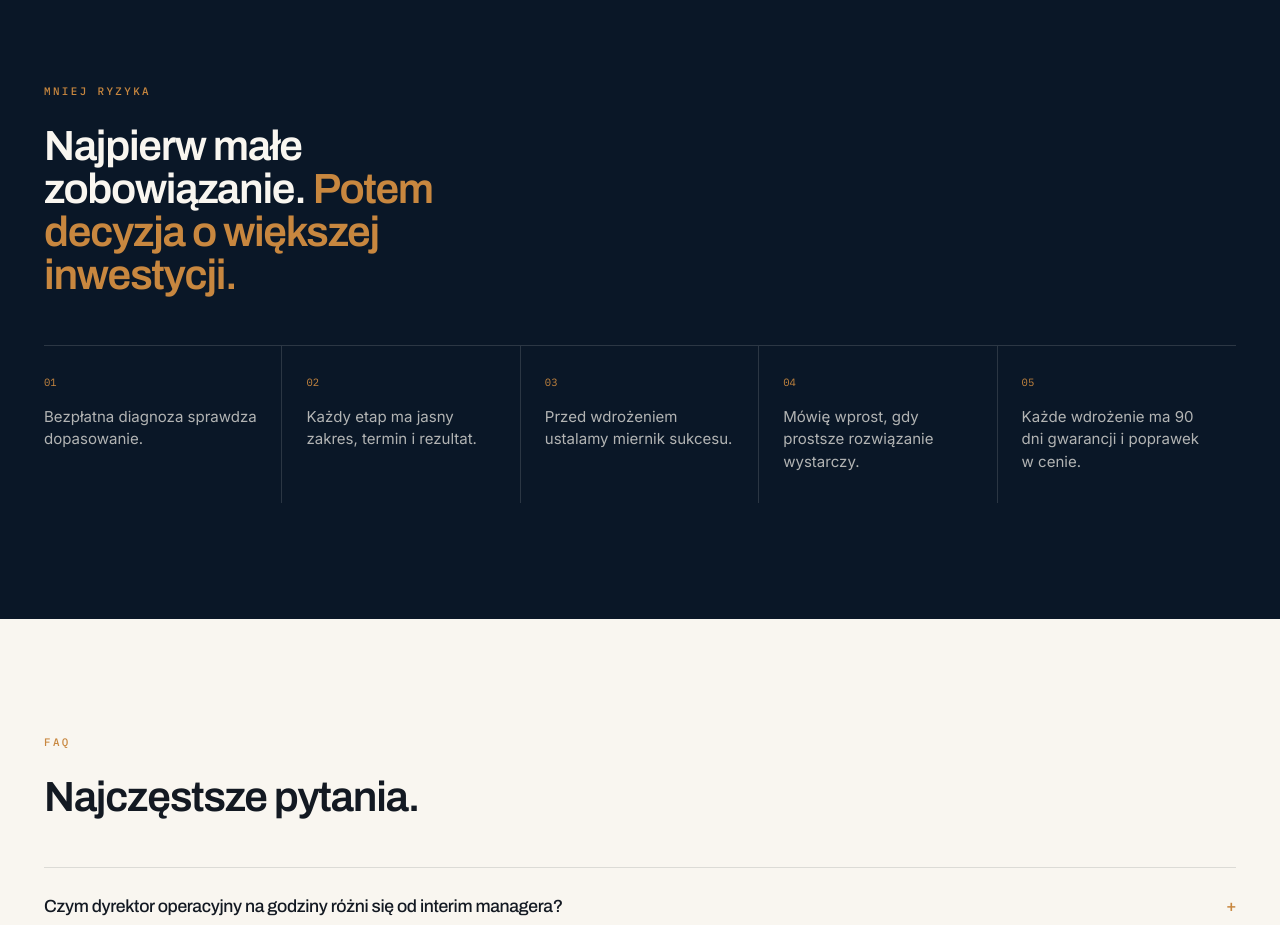
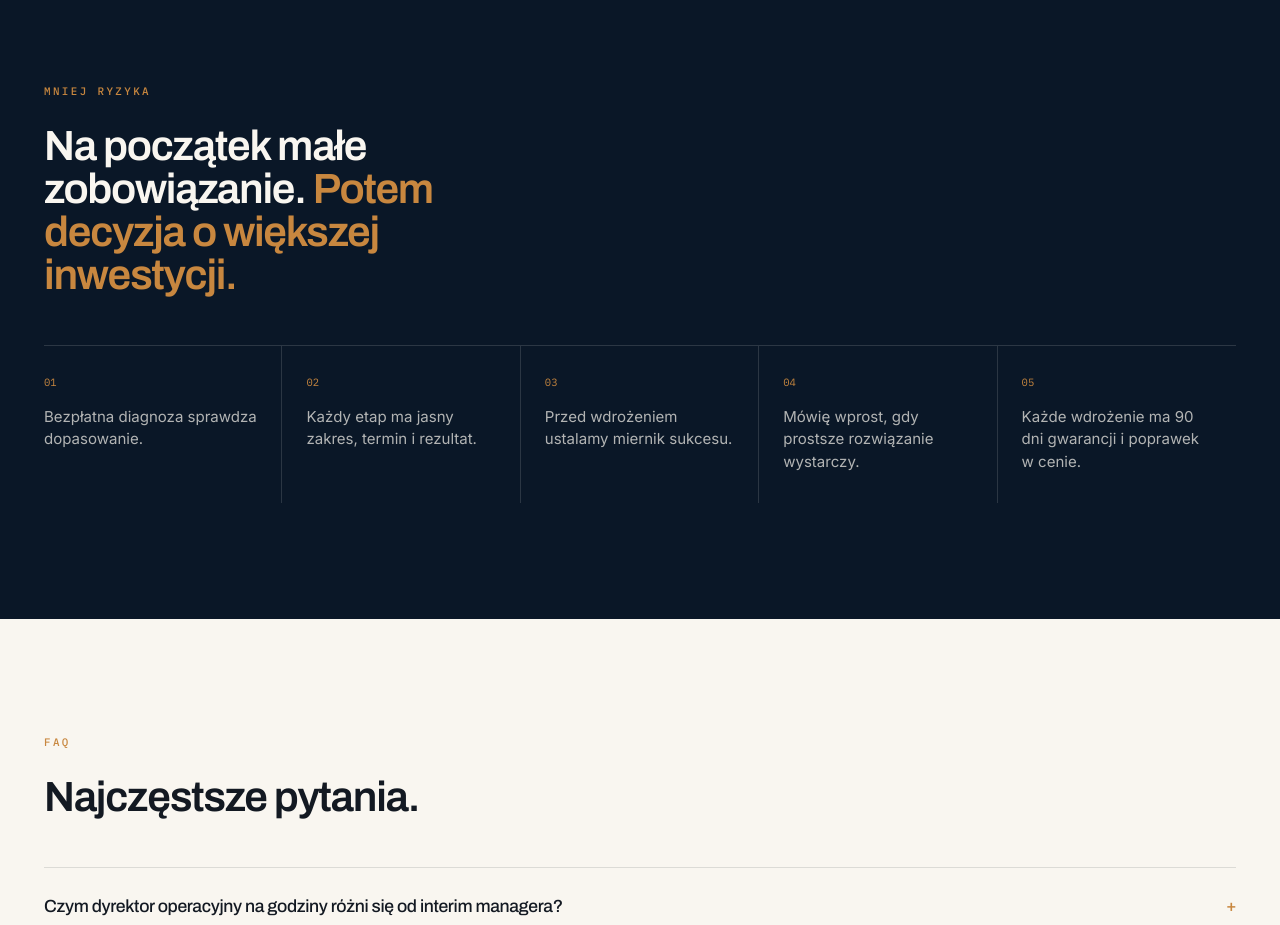
Before and after one commit to SzymSwir/3S, a plain HTML site: page index.html in a window 1280 px wide. Shown: the part 9080-10005 px from the top of the page. Drawn offline with Linux system fonts and the light colour scheme.

Commit message:
Naglowek sekcji ryzyka: Na poczatek male zobowiazanie

```diff
--- a/index.html
+++ b/index.html
@@ -1098,7 +1098,7 @@ footer{background:var(--noc);border-top:1px solid var(--linia-j);padding:38px 0}
 <section class="ciemna">
   <div class="wrap wej">
     <span class="et">Mniej ryzyka</span>
-    <h2>Najpierw małe zobowiązanie. <span class="zl">Potem decyzja o większej inwestycji.</span></h2>
+    <h2>Na początek małe zobowiązanie. <span class="zl">Potem decyzja o większej inwestycji.</span></h2>
     <div class="ryz">
       <div class="rk"><em>01</em><p>Bezpłatna diagnoza sprawdza dopasowanie.</p></div>
       <div class="rk"><em>02</em><p>Każdy etap ma jasny zakres, termin i rezultat.</p></div>
```
